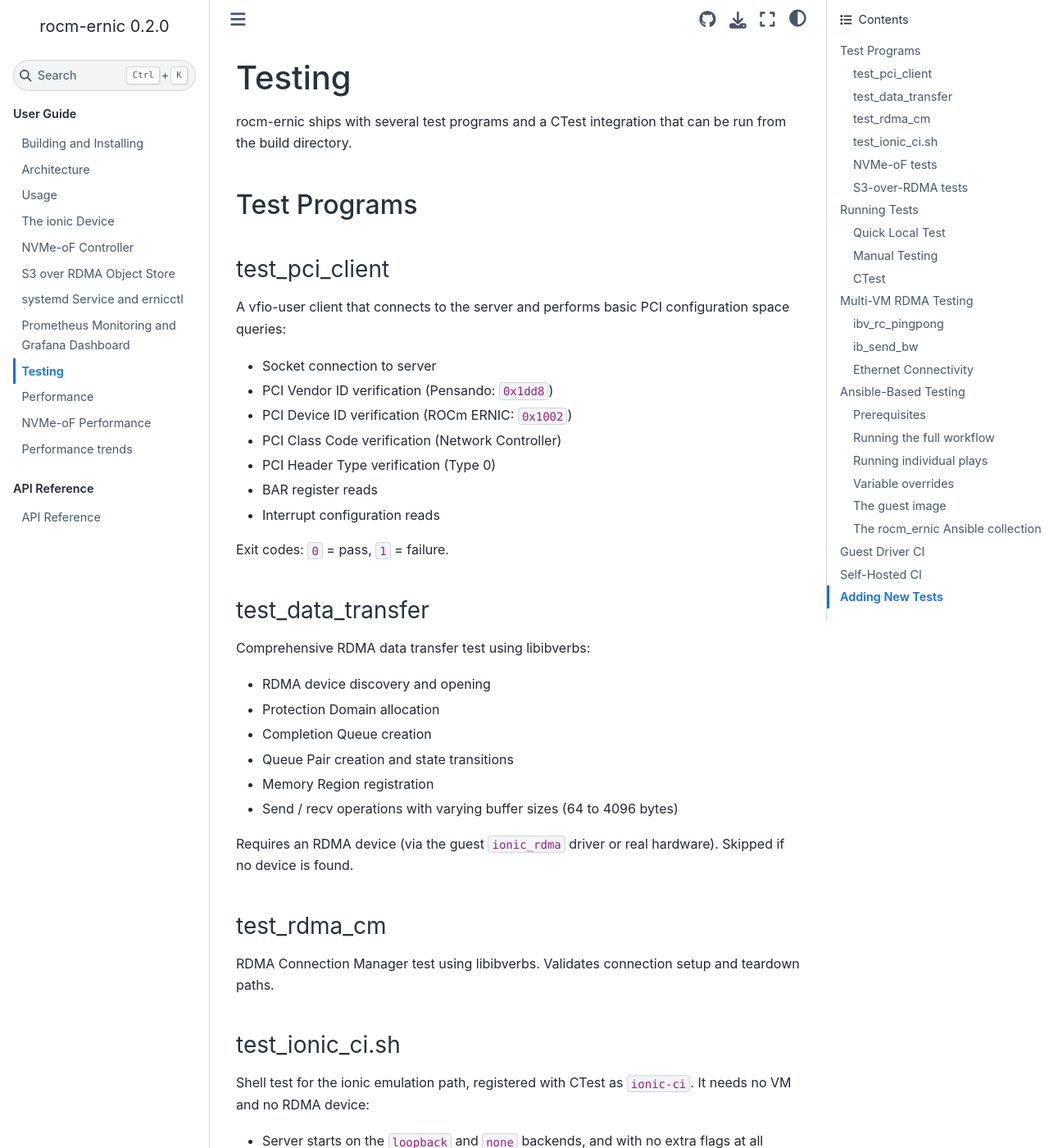
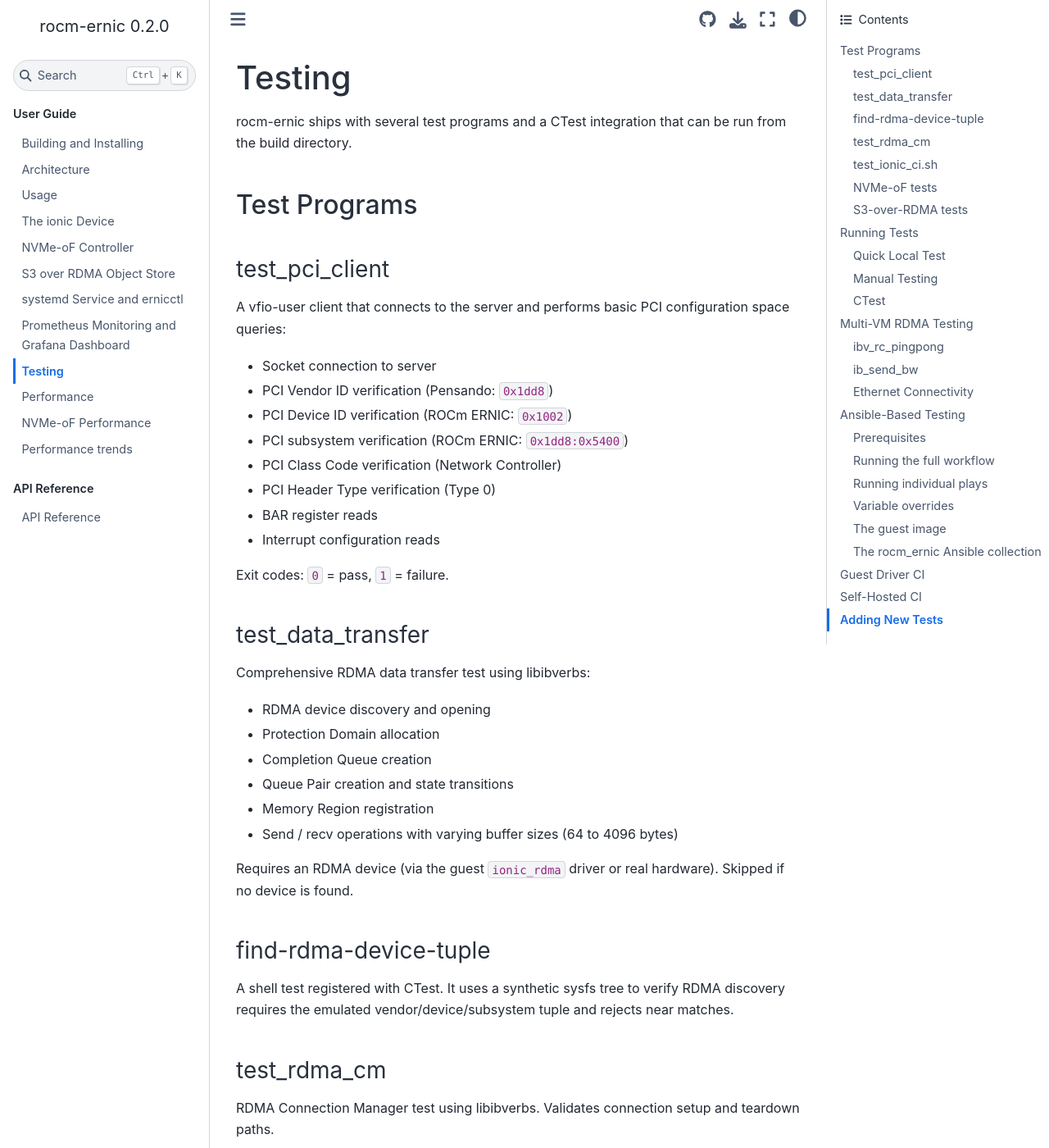
Before and after one commit to ROCm/rocm-ernic, a Sphinx documentation site: the page built from docs/testing.rst, in a window 1280 px wide and 1400 px high. Shown: the whole window at 82% size. Built offline with Sphinx 7.4.7 and the Sphinx Book theme 1.1.4, drawn with Linux system fonts in a browser that asks for light colours.

Commit message:
Handle unpublished PCI subsystem names
Co-authored-by: sbates130272 <7095029+sbates130272@users.noreply.github.com>

```diff
--- a/docs/testing.rst
+++ b/docs/testing.rst
@@ -16,6 +16,7 @@ basic PCI configuration space queries:
 - Socket connection to server
 - PCI Vendor ID verification (Pensando: ``0x1dd8``)
 - PCI Device ID verification (ROCm ERNIC: ``0x1002``)
+- PCI subsystem verification (ROCm ERNIC: ``0x1dd8:0x5400``)
 - PCI Class Code verification (Network Controller)
 - PCI Header Type verification (Type 0)
 - BAR register reads
@@ -38,6 +39,13 @@ Comprehensive RDMA data transfer test using libibverbs:
 
 Requires an RDMA device (via the guest ``ionic_rdma`` driver
 or real hardware). Skipped if no device is found.
+
+find-rdma-device-tuple
+^^^^^^^^^^^^^^^^^^^^^^^
+
+A shell test registered with CTest. It uses a synthetic sysfs tree to verify
+RDMA discovery requires the emulated vendor/device/subsystem tuple and rejects
+near matches.
 
 test_rdma_cm
 ^^^^^^^^^^^^
```
Also changed, not shown: 10 other files.
